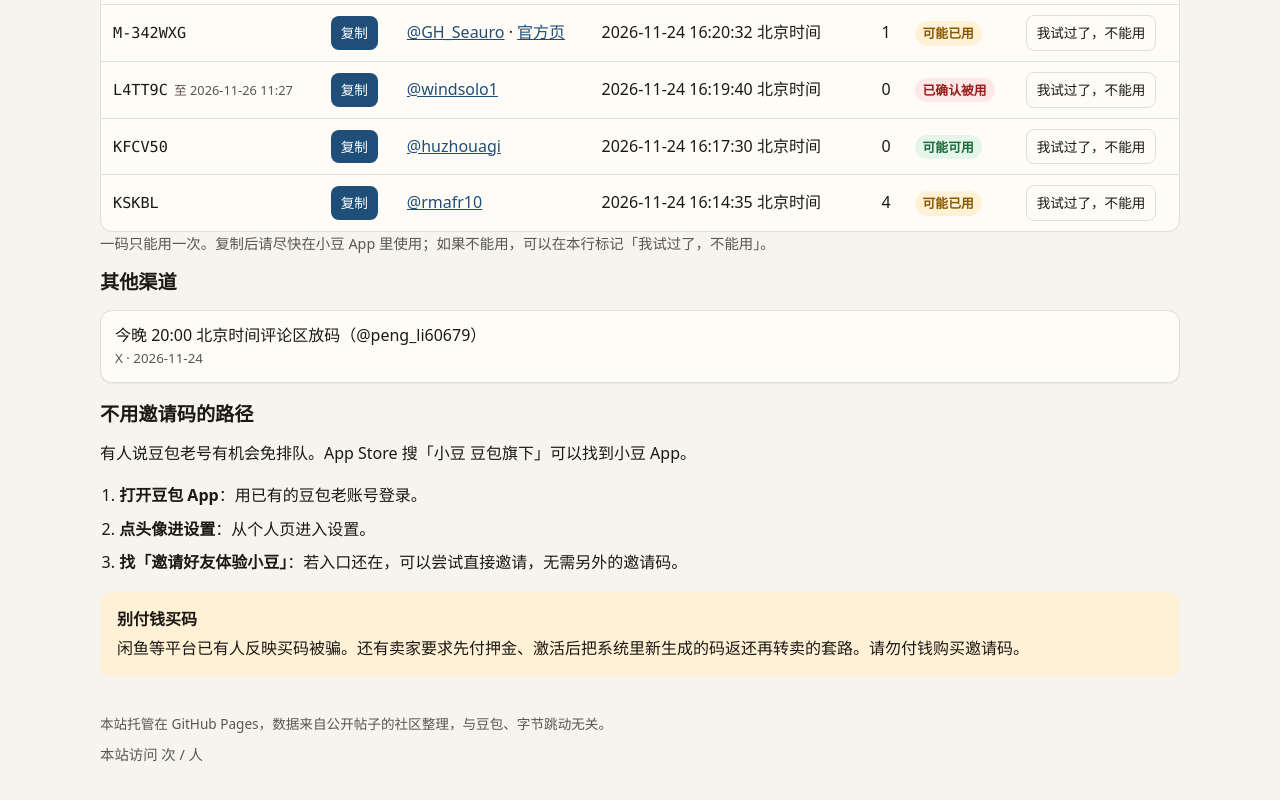
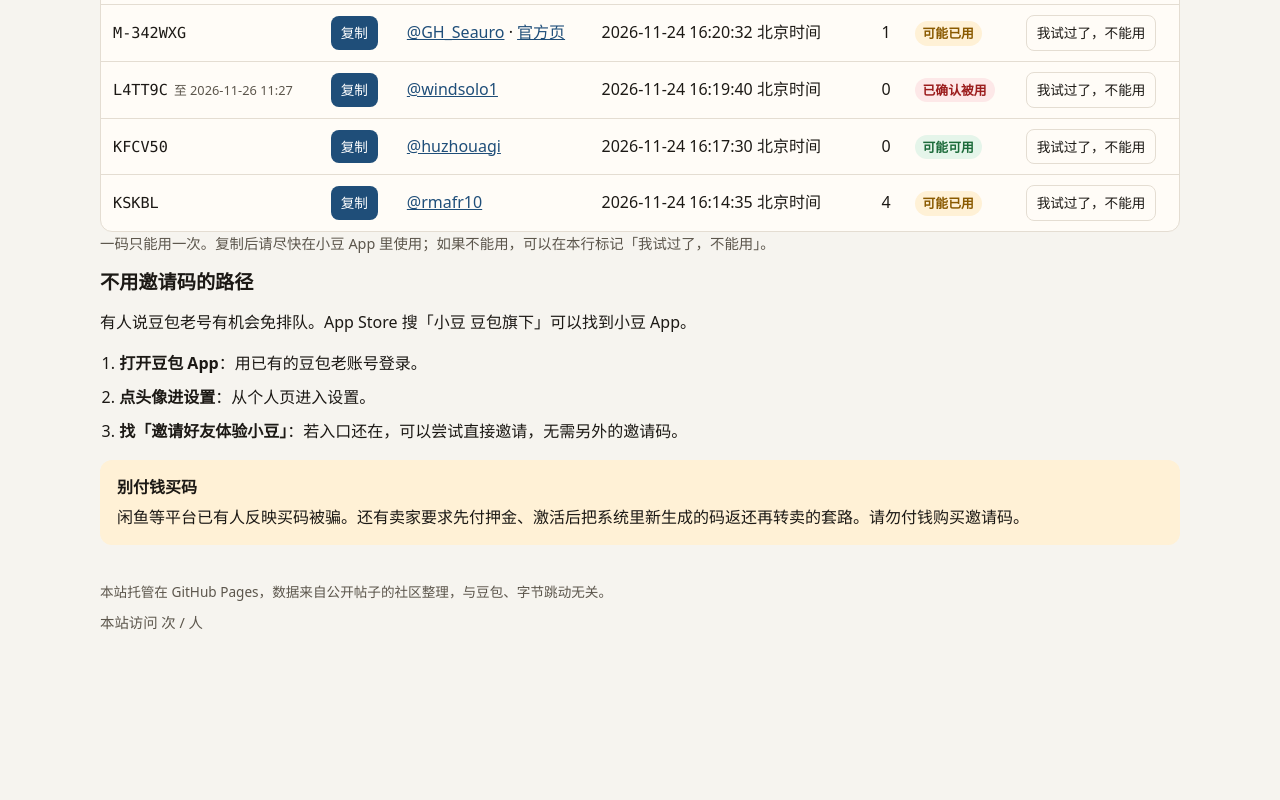
Before and after one commit to good1uck/xiaodou-codes, a plain HTML site: page index.html in a window 1280 px wide. Shown: the part 2235-3035 px from the top of the page. After the commit the page ends 2933 px from the top, so only its background shows below. Drawn offline with Linux system fonts and the light colour scheme; some packages are replaced by stand-ins of ours; a script that the page names is missing.

Commit message:
Remove the now-empty 其他渠道 section and unused channel styles

```diff
--- a/index.html
+++ b/index.html
@@ -153,18 +153,6 @@
       border: 1px solid var(--line);
     }
     a { color: var(--accent); }
-    .channels { display: grid; gap: 10px; margin: 12px 0 16px; }
-    .channel {
-      display: block;
-      background: var(--paper);
-      border: 1px solid var(--line);
-      border-radius: 12px;
-      padding: 12px 14px;
-      text-decoration: none;
-      color: inherit;
-      box-shadow: var(--shadow);
-    }
-    .channel small { display: block; color: var(--muted); }
     ol.steps { padding-left: 1.2rem; }
     ol.steps li { margin: 0 0 8px; }
     .empty { color: var(--muted); padding: 16px 0; }
@@ -217,16 +205,6 @@
         </table>
       </div>
       <p class="hint" id="table-note">一码只能用一次。复制后请尽快在小豆 App 里使用；如果不能用，可以在本行标记「我试过了，不能用」。</p>
-    </section>
-
-    <section>
-      <h2>其他渠道</h2>
-      <div class="channels">
-        <a class="channel" href="https://x.com/peng_li60679/status/2125147005530112060">
-          今晚 20:00 北京时间评论区放码（@peng_li60679）
-          <small>X · 2026-11-24</small>
-        </a>
-      </div>
     </section>
 
     <section>
```
